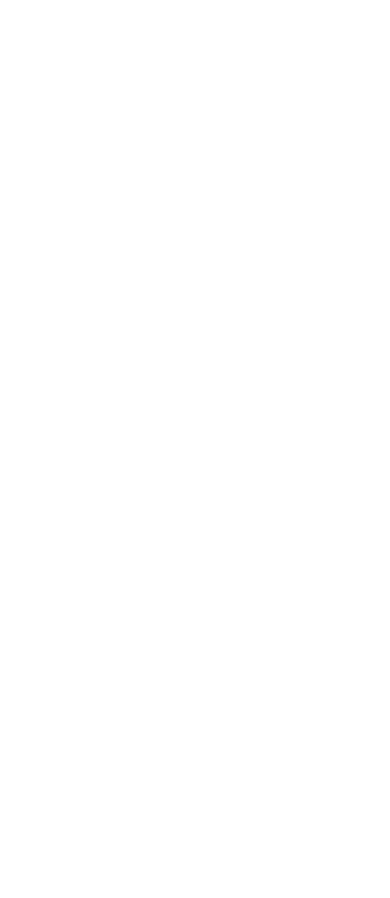
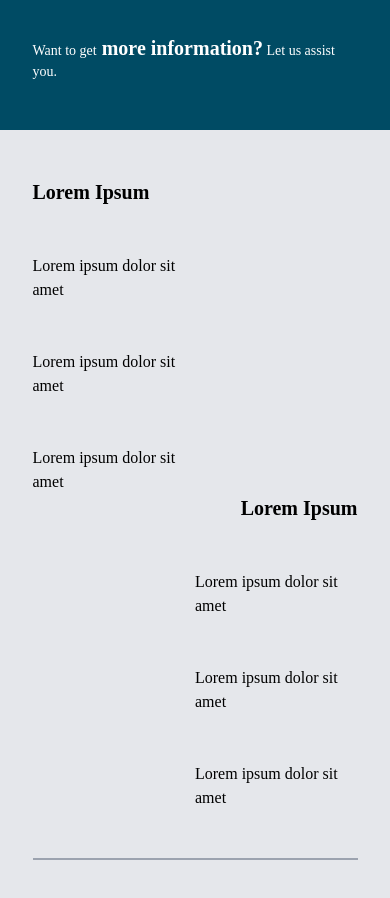
Before and after one commit to radegast0/mealprep, a React (Create React App) app: page / in a window 390 px wide. Shown: the part 2820-3718 px from the top of the page. Before the commit the page ends 2806 px from the top, so only its background shows below. Built offline with nearby package versions, Linux system fonts and the light colour scheme; no server answers.

Commit message:
Graphql test
Back-end improvements

```diff
--- a/src/App.js
+++ b/src/App.js
@@ -12,13 +12,15 @@
 } from "react-router-dom";
 import Login from "./components/Login";
 import PlanMeal from "./components/PlanMeal";
+import Footer from "./components/Footer";
+import Test from "./components/Test";
 
 function App() {
   const [user] = useState([]);
 
-  // useEffect(()=> {
-  //   graphcms.request(QUERY_USER).then((res) => console.log(res))
-  // },[])
+  useEffect(()=> {
+    graphcms.request(QUERY_USER).then((res) => console.log(res))
+  },[])
 
   return (
     <div>
@@ -28,7 +30,9 @@
         <Route path="/" element={<Home />} />
         <Route path="Login/*" element={<Login />} />
         <Route path="PlanMeal/*" element={<PlanMeal />} />
+        <Route path="Test/*" element={<Test/>}> </Route>
       </Routes>
+      <Footer></Footer>
      </Router>
 
     </div>
--- /dev/null
+++ b/src/components/Footer.jsx
@@ -0,0 +1,59 @@
+import React from 'react'
+import { Link } from 'react-router-dom'
+import PlanMeal from './PlanMeal'
+
+const Footer = () => {
+  return (
+    <div className='w-full h-full flex-col'>
+        <div className='w-full py-12 bg-[var(--primary-light)]'>
+            <div className='w-10/12 mx-auto flex flex-row items-center gap-32'>
+                <h1 className=' text-white lg:text-lg text-sm' >Want to get<Link to="planmeal" className='font-bold text-xl'> more information?</Link> Let us assist you.</h1>
+                <input className='px-12 py-3 bg-[var(--primary-dark)] text-white hidden lg:flex' type="email" defaultValue={"Email"} name="" id="" />
+                <button className='px-20 py-3 bg-[var(--primary-dark)] text-white hidden lg:flex'>Send me information</button>
+            </div>
+        </div>
+        <div className='w-full bg-gray-200'>
+            <div className='pb-12'>
+                <div className='w-10/12 mx-auto py-12  border-b-2 border-gray-400'>
+                    <div className='grid grid-cols-2 lg:grid-cols-4 items-stretch'>
+                        <div className=''>
+                            <div className='flex flex-col gap-12'>
+                                <Link to="/"><h2>Lorem Ipsum</h2></Link>
+                                <h1>Lorem ipsum dolor sit amet</h1>
+                                <h1>Lorem ipsum dolor sit amet</h1>
+                                <h1>Lorem ipsum dolor sit amet</h1>
+                            </div>
+                        </div>
+                        <div>
+                            <div className='lg:flex flex-col place-items-center gap-12 hidden'>
+                                <Link to="/"><h2>Lorem Ipsum</h2></Link>
+                                <h1>Lorem ipsum dolor sit amet</h1>
+                                <h1>Lorem ipsum dolor sit amet</h1>
+                                <h1>Lorem ipsum dolor sit amet</h1>
+                            </div>
+                        </div>
+                        <div>
+                            <div className='lg:flex flex-col place-items-center gap-12 hidden'>
+                                <Link to="/"><h2>Lorem Ipsum</h2></Link>
+                                <h1>Lorem ipsum dolor sit amet</h1>
+                                <h1>Lorem ipsum dolor sit amet</h1>
+                                <h1>Lorem ipsum dolor sit amet</h1>
+                            </div>
+                        </div>
+                        <div>
+                            <div className='flex flex-col place-items-end gap-12'>
+                                <Link to="/"><h2>Lorem Ipsum</h2></Link>
+                                <h1>Lorem ipsum dolor sit amet</h1>
+                                <h1>Lorem ipsum dolor sit amet</h1>
+                                <h1>Lorem ipsum dolor sit amet</h1>
+                            </div>
+                        </div>
+                    </div>
+                </div>
+            </div>
+        </div>
+    </div>
+  )
+}
+
+export default Footer
--- a/src/components/Home.jsx
+++ b/src/components/Home.jsx
@@ -1,6 +1,7 @@
 import React from 'react'
 import { Hero } from './Hero'
 import Cards from './Cards'
+import Footer from './Footer'
 
 const Home = () => {
   return (
--- a/src/components/Login.jsx
+++ b/src/components/Login.jsx
@@ -6,8 +6,8 @@
     <div>
         <div className="bg-cover bg-fixed relative h-screen"
             style={{
-            backgroundPosition: 'top',
-            backgroundImage: `url("https://images.unsplash.com/photo-1556911220-e15b29be8c8f?ixlib=rb-4.0.3&ixid=M3wxMjA3fDB8MHxwaG90by1wYWdlfHx8fGVufDB8fHx8fA%3D%3D&auto=format&fit=crop&w=2070&q=80")`,
+            backgroundPosition: 'center',
+            backgroundImage: `url("https://images.unsplash.com/photo-1591189863345-9db058f9f8ec?ixlib=rb-4.0.3&ixid=M3wxMjA3fDB8MHxwaG90by1wYWdlfHx8fGVufDB8fHx8fA%3D%3D&auto=format&fit=crop&w=2096&q=80")`,
         }}>
             <div className='w-full flex flex-col justify-center mx-auto'>
                 <div className='w-10/12 mx-auto'>
--- a/src/components/Navbar.jsx
+++ b/src/components/Navbar.jsx
@@ -15,7 +15,7 @@
             <div className="w-full mx-auto">
               <div className="flex flex-row">
                 <div>
-                  <a href="http://localhost:3000/"><img className='h-20' src="https://www.startupcommons.org/uploads/2/1/0/9/21090978/sc-logo_orig.png" alt="" /></a>
+                  <Link to="http://localhost:3000/"><img className='h-20' src="https://www.startupcommons.org/uploads/2/1/0/9/21090978/sc-logo_orig.png" alt="" /></Link>
                 </div>
                 <div className="mx-auto lg:inline-flex flex-row hidden items-center gap-20 font-bold text-[var(--primary-light)]">
                   <a href="http://localhost:3000/">Home Page</a>
--- /dev/null
+++ b/src/components/Test.jsx
@@ -0,0 +1,106 @@
+import React, { useEffect, useState } from 'react';
+import { QUERY_USER } from '../graphql/query'; //
+
+const Test = () => {
+  const [data, setData] = useState(null);
+  const [loading, setLoading] = useState(true);
+
+  useEffect(() => {
+
+    const apiUrl = process.env.REACT_APP_API;
+
+
+    fetch(apiUrl, {
+      method: 'POST',
+      headers: {
+        'Content-Type': 'application/json',
+        // Include any necessary headers, such as authorization
+      },
+      body: JSON.stringify({ query: QUERY_USER }),
+
+    })
+      .then((response) => response.json())
+      .then((result) => {
+        setData(result.data);
+        setLoading(false);
+      })
+      .catch((error) => {
+        console.error('Error fetching data:', error);
+        setLoading(false);
+      });
+  }, []);
+
+  if (loading) {
+    return <p>Loading...</p>;
+  }
+
+  if (!data) {
+    return <p>Error: Unable to fetch data</p>;
+  }
+
+  return (
+    <div>
+        <div className='w-10/12 mx-auto py-12'>
+            <div className='flex flex-row gap-12 justify-between'>
+                <div>
+                  {data.categories.map((category) => (
+                    <div key={category.id}>
+                      <h2>Name: {category.name}</h2>
+                      <h2>Email: {category.email}</h2>
+                      <p>Created At: {category.createdAt}</p>
+                      {/* Iterate through meals and render images */}
+                      {category.meals.map((meal) => (
+                        <div key={meal.title}>
+                          <h2>Meal: {meal.title}</h2>
+                          <h1>Ingredients: {meal.ingredient}</h1>
+                          <h1>Calories: {meal.calories}</h1>
+                          <img className='h-52 lg:h-80' src={meal.photos.url} alt="" />
+                          {/* Render other meal data as needed */}
+                        </div>
+                      ))}
+                    </div>
+                  ))}
+                </div>
+                <div>
+                  {data.categories.map((category) => (
+                    <div key={category.id}>
+                      <h2>Email: {category.email}</h2>
+                      <p>Created At: {category.createdAt}</p>
+                      {/* Iterate through meals and render images */}
+                      {category.meals.map((meal) => (
+                        <div key={meal.title}>
+                          <h2>Meal: {meal.title}</h2>
+                          <h1>Ingredients: {meal.ingredient}</h1>
+                          <h1>Calories: {meal.calories}</h1>
+                          <img className='h-52 lg:h-80' src={meal.photos.url} alt="" />
+                          {/* Render other meal data as needed */}
+                        </div>
+                      ))}
+                    </div>
+                  ))}
+                </div>
+                <div>
+                  {data.categories.map((category) => (
+                    <div key={category.id}>
+                      <h2>Email: {category.email}</h2>
+                      <p>Created At: {category.createdAt}</p>
+                      {/* Iterate through meals and render images */}
+                      {category.meals.map((meal) => (
+                        <div key={meal.title}>
+                          <h2>Meal: {meal.title}</h2>
+                          <h1>Ingredients: {meal.ingredient}</h1>
+                          <h1>Calories: {meal.calories}</h1>
+                          <img className='h-52 lg:h-80' src={meal.photos.url} alt="" />
+                          {/* Render other meal data as needed */}
+                        </div>
+                      ))}
+                    </div>
+                  ))}
+                </div>
+            </div>
+        </div>
+    </div>
+  );
+};
+
+export default Test;
--- a/src/graphql/query.js
+++ b/src/graphql/query.js
@@ -1,7 +1,4 @@
 import { GraphQLClient, gql } from "graphql-request"
-
-
-
 
 export const graphcms = new GraphQLClient(process.env.REACT_APP_API, {
     headers:{
@@ -12,6 +9,8 @@
 export const QUERY_USER = gql`
 {
   categories {
+    name
+    email
     createdAt
     id
     publishedAt
@@ -20,10 +19,10 @@
       title
       calories
       ingredient
-
+      photos {
+        url
       }
-
     }
-
+  }
 }
 `
```
Also changed, not shown: src/components/PlanMeal.jsx (+3 -5 lines). Lines whose indentation alone changed are shown as unchanged.
